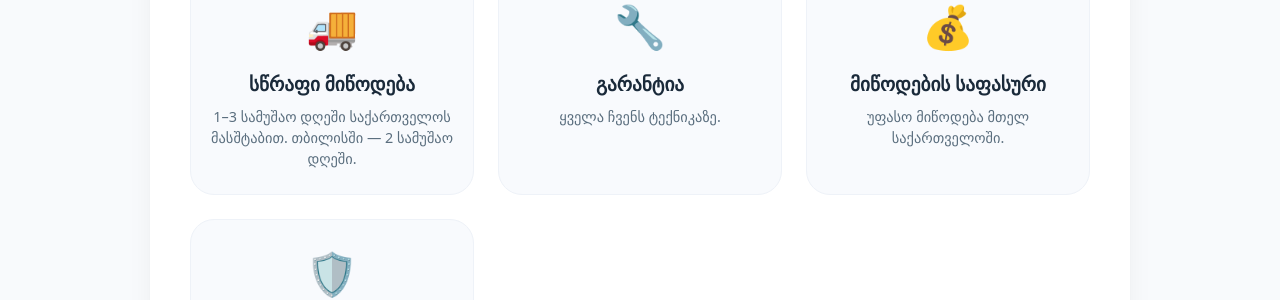
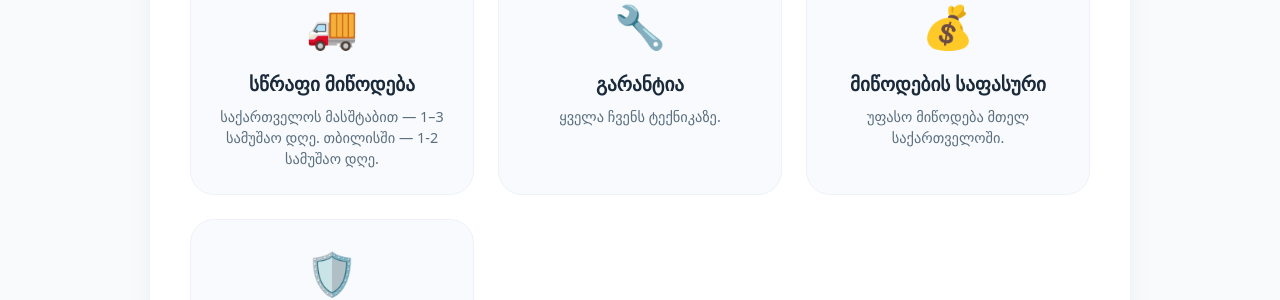
Before and after one commit to nikooganesiani/nikooganesiani.github.io, a Jekyll site: the page built from about.html, in a window 1280 px wide and 1264 px high. Shown: the part 339-639 px from the top of the window. Built offline with Jekyll 4.4.1, drawn with Linux system fonts in a browser that asks for light colours.

Commit message:
Update about.html

```diff
--- a/about.html
+++ b/about.html
@@ -191,7 +191,7 @@ title: "ჩვენს შესახებ"
             <div class="feature-item">
                 <div class="feature-icon">🚚</div>
                 <div class="feature-title">სწრაფი მიწოდება</div>
-                <div class="feature-desc">1–3 სამუშაო დღეში საქართველოს მასშტაბით. თბილისში — 2 სამუშაო დღეში.</div>
+                <div class="feature-desc">საქართველოს მასშტაბით — 1–3 სამუშაო დღე. თბილისში — 1-2 სამუშაო დღე.</div>
             </div>
             <div class="feature-item">
                 <div class="feature-icon">🔧</div>
```
